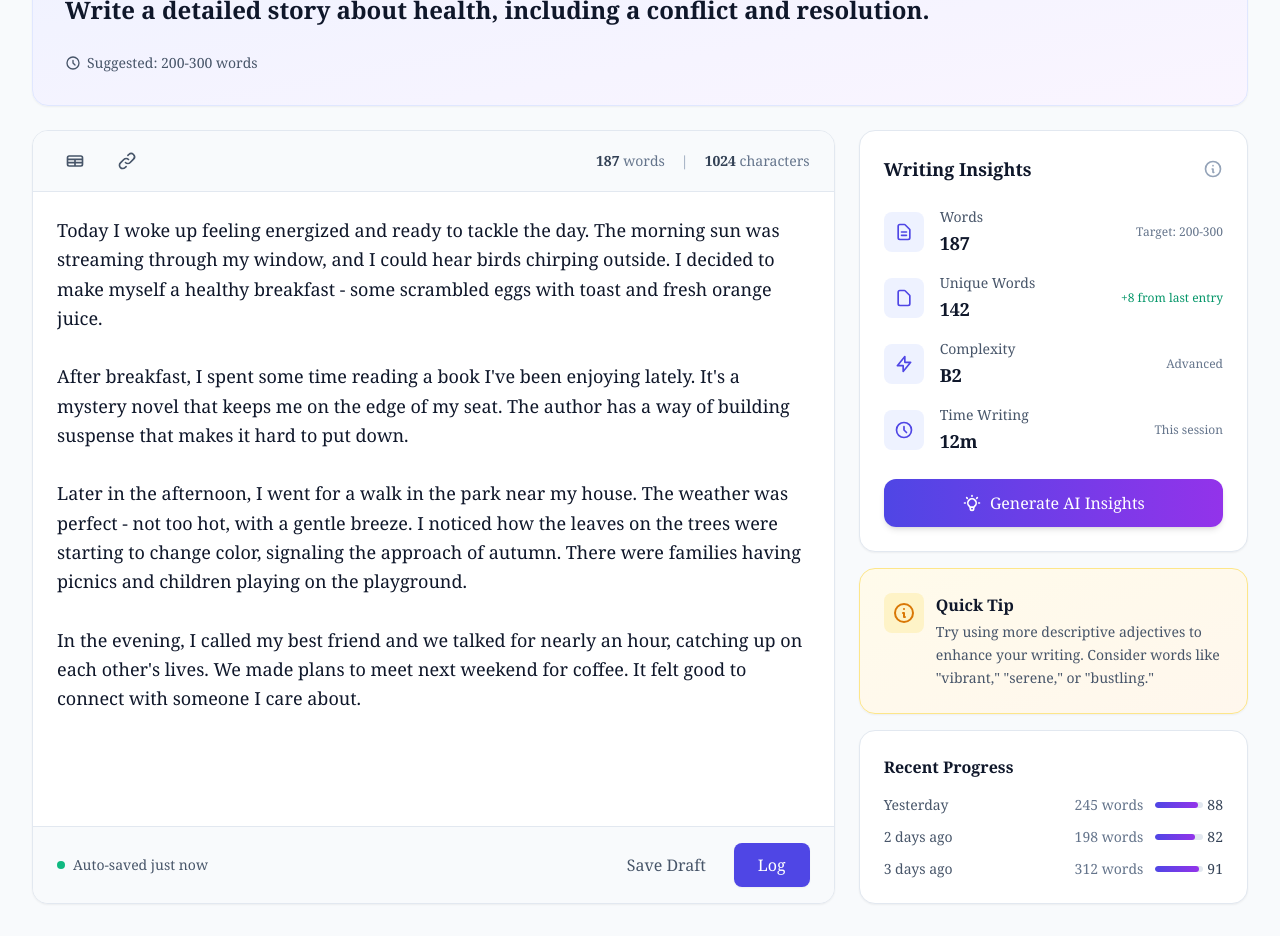
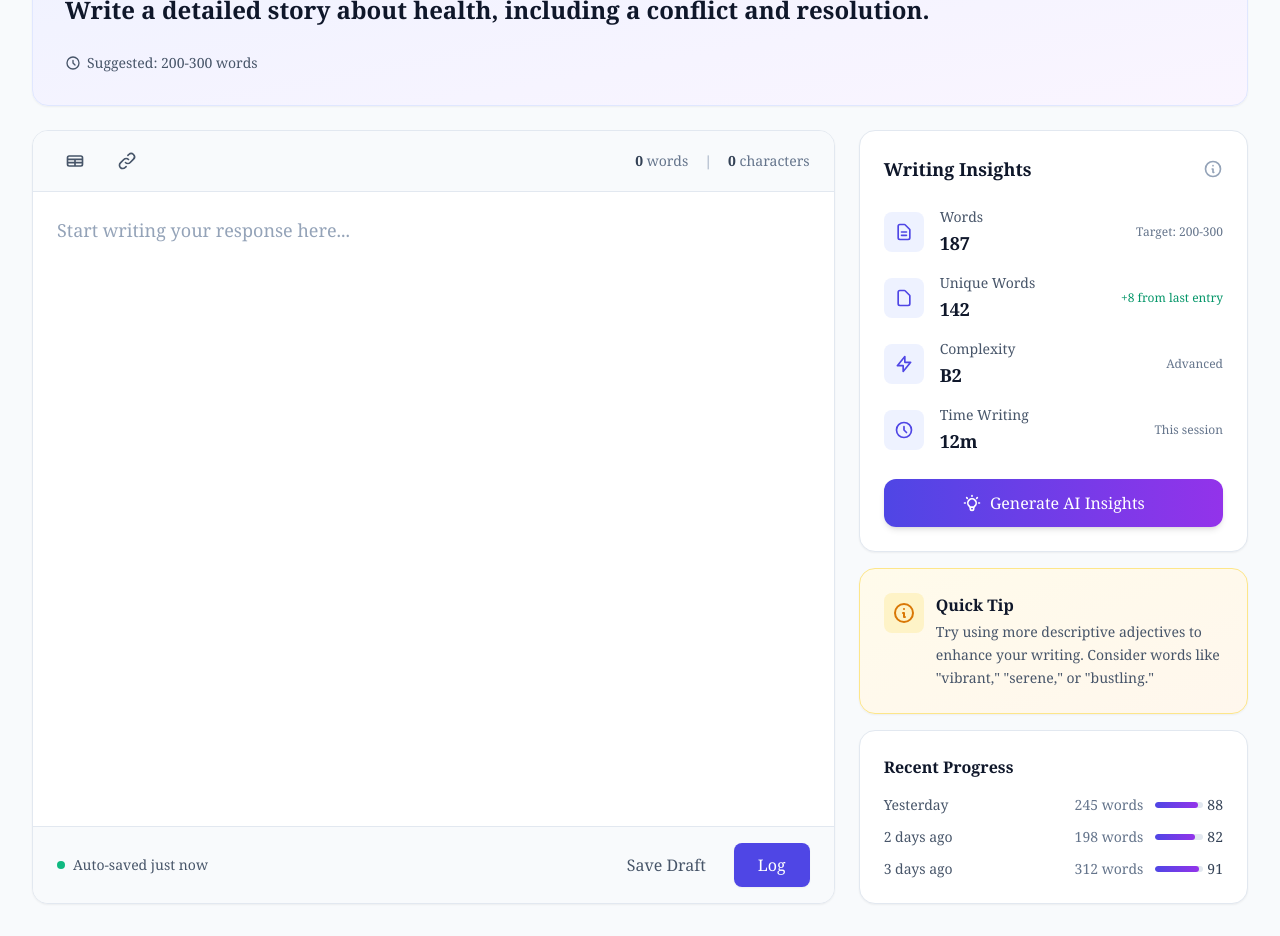
Before and after one commit to idqam/LangScribe-frontend, a Next.js app in the folder frontend/web/: page /write in a window 1280 px wide. Shown: the part 280-1216 px from the top of the page. Built offline with nearby package versions, Linux system fonts and the light colour scheme.

Commit message:
writing store working

```diff
--- /dev/null
+++ b/frontend/web/app/store/WritingStore.tsx
@@ -0,0 +1,40 @@
+import { create } from "zustand";
+import { immer } from "zustand/middleware/immer";
+
+interface WritingPadState {
+  text: string;
+  wordCount: number;
+  charCount: number;
+  sentenceCount: number;
+
+  setText: (text: string) => void;
+  reset: () => void;
+}
+
+export const useWritingPadStore = create<WritingPadState>()(
+  immer((set) => ({
+    text: "",
+    wordCount: 0,
+    charCount: 0,
+    sentenceCount: 0,
+
+    setText: (text) =>
+      set((state) => {
+        state.text = text;
+
+        const trimmed = text.trim();
+
+        state.charCount = text.length;
+        state.wordCount = trimmed ? trimmed.split(/\s+/).length : 0;
+        state.sentenceCount = text.split(/[.!?]+/).filter(Boolean).length;
+      }),
+
+    reset: () =>
+      set((state) => {
+        state.text = "";
+        state.wordCount = 0;
+        state.charCount = 0;
+        state.sentenceCount = 0;
+      }),
+  }))
+);
--- a/frontend/web/app/write/page.tsx
+++ b/frontend/web/app/write/page.tsx
@@ -1,6 +1,7 @@
 import React from "react";
 import { PromptCard } from "@/components/writing/PromptCard";
 import { PromptCardFunc } from "./PromptCardFunc";
+import { WritingPad } from "@/components/writing/WritingPad";
 
 const WritingNavigation = () => {
   return (
@@ -55,89 +56,6 @@ const WritingNavigation = () => {
         </div>
       </div>
     </nav>
-  );
-};
-
-const WritingPad = ({ wordCount, charCount }) => {
-  return (
-    <div className="bg-white rounded-2xl border border-slate-200 shadow-sm overflow-hidden flex flex-col h-full">
-      <div className="border-b border-slate-200 px-6 py-3 bg-slate-50 flex items-center justify-between">
-        <div className="flex items-center gap-4">
-          <button className="p-2 hover:bg-slate-200 rounded-lg transition-colors text-slate-600">
-            <svg
-              className="w-5 h-5"
-              fill="none"
-              stroke="currentColor"
-              viewBox="0 0 24 24"
-            >
-              <path
-                strokeLinecap="round"
-                strokeLinejoin="round"
-                strokeWidth={2}
-                d="M3 10h18M3 14h18m-9-4v8m-7 0h14a2 2 0 002-2V8a2 2 0 00-2-2H5a2 2 0 00-2 2v8a2 2 0 002 2z"
-              />
-            </svg>
-          </button>
-          <button className="p-2 hover:bg-slate-200 rounded-lg transition-colors text-slate-600 font-semibold">
-            <svg
-              className="w-5 h-5"
-              fill="none"
-              stroke="currentColor"
-              viewBox="0 0 24 24"
-            >
-              <path
-                strokeLinecap="round"
-                strokeLinejoin="round"
-                strokeWidth={2}
-                d="M13.828 10.172a4 4 0 00-5.656 0l-4 4a4 4 0 105.656 5.656l1.102-1.101m-.758-4.899a4 4 0 005.656 0l4-4a4 4 0 00-5.656-5.656l-1.1 1.1"
-              />
-            </svg>
-          </button>
-        </div>
-
-        <div className="flex items-center gap-4 text-sm">
-          <span className="text-slate-500">
-            <span className="font-semibold text-slate-700">{wordCount}</span>{" "}
-            words
-          </span>
-          <span className="text-slate-400">|</span>
-          <span className="text-slate-500">
-            <span className="font-semibold text-slate-700">{charCount}</span>{" "}
-            characters
-          </span>
-        </div>
-      </div>
-
-      <div className="flex-1 p-6">
-        <textarea
-          className="w-full h-full resize-none focus:outline-none text-slate-900 text-lg leading-relaxed placeholder:text-slate-400"
-          placeholder="Start writing your response here..."
-          defaultValue="Today I woke up feeling energized and ready to tackle the day. The morning sun was streaming through my window, and I could hear birds chirping outside. I decided to make myself a healthy breakfast - some scrambled eggs with toast and fresh orange juice.
-
-After breakfast, I spent some time reading a book I've been enjoying lately. It's a mystery novel that keeps me on the edge of my seat. The author has a way of building suspense that makes it hard to put down.
-
-Later in the afternoon, I went for a walk in the park near my house. The weather was perfect - not too hot, with a gentle breeze. I noticed how the leaves on the trees were starting to change color, signaling the approach of autumn. There were families having picnics and children playing on the playground.
-
-In the evening, I called my best friend and we talked for nearly an hour, catching up on each other's lives. We made plans to meet next weekend for coffee. It felt good to connect with someone I care about."
-        />
-      </div>
-
-      <div className="border-t border-slate-200 px-6 py-4 bg-slate-50 flex items-center justify-between">
-        <div className="flex items-center gap-2 text-sm">
-          <div className="w-2 h-2 bg-emerald-500 rounded-full"></div>
-          <span className="text-slate-600">Auto-saved just now</span>
-        </div>
-
-        <div className="flex items-center gap-3">
-          <button className="px-4 py-2 text-slate-600 hover:text-slate-900 font-medium transition-colors">
-            Save Draft
-          </button>
-          <button className="px-6 py-2.5 bg-indigo-600 text-white rounded-lg hover:bg-indigo-700 transition-colors font-medium shadow-sm hover:shadow-md flex items-center gap-2">
-            Log
-          </button>
-        </div>
-      </div>
-    </div>
   );
 };
 
@@ -366,7 +284,7 @@ const WritingPage = () => {
 
         <div className="grid lg:grid-cols-3 gap-6">
           <div className="lg:col-span-2 min-h-[600px]">
-            <WritingPad wordCount={187} charCount={1024} />
+            <WritingPad />
           </div>
 
           <div className="lg:col-span-1">
--- a/frontend/web/components/writing/ScribePad.tsx
+++ /dev/null
@@ -1,4 +0,0 @@
-//Context "on save" saved
-export const ScribePad = () => {
-  return <div className="border-2 rounded-sm border-red-500"> hello </div>;
-};
--- /dev/null
+++ b/frontend/web/components/writing/WritingPad.tsx
@@ -0,0 +1,82 @@
+"use client";
+import { useWritingPadStore } from "@/app/store/WritingStore";
+
+export const WritingPad = () => {
+  const { text, wordCount, charCount, sentenceCount, setText } =
+    useWritingPadStore();
+
+  return (
+    <div className="bg-white rounded-2xl border border-slate-200 shadow-sm overflow-hidden flex flex-col h-full">
+      <div className="border-b border-slate-200 px-6 py-3 bg-slate-50 flex items-center justify-between">
+        <div className="flex items-center gap-4">
+          <button className="p-2 hover:bg-slate-200 rounded-lg transition-colors text-slate-600">
+            <svg
+              className="w-5 h-5"
+              fill="none"
+              stroke="currentColor"
+              viewBox="0 0 24 24"
+            >
+              <path
+                strokeLinecap="round"
+                strokeLinejoin="round"
+                strokeWidth={2}
+                d="M3 10h18M3 14h18m-9-4v8m-7 0h14a2 2 0 002-2V8a2 2 0 00-2-2H5a2 2 0 00-2 2v8a2 2 0 002 2z"
+              />
+            </svg>
+          </button>
+          <button className="p-2 hover:bg-slate-200 rounded-lg transition-colors text-slate-600 font-semibold">
+            <svg
+              className="w-5 h-5"
+              fill="none"
+              stroke="currentColor"
+              viewBox="0 0 24 24"
+            >
+              <path
+                strokeLinecap="round"
+                strokeLinejoin="round"
+                strokeWidth={2}
+                d="M13.828 10.172a4 4 0 00-5.656 0l-4 4a4 4 0 105.656 5.656l1.102-1.101m-.758-4.899a4 4 0 005.656 0l4-4a4 4 0 00-5.656-5.656l-1.1 1.1"
+              />
+            </svg>
+          </button>
+        </div>
+
+        <div className="flex items-center gap-4 text-sm">
+          <span className="text-slate-500">
+            <span className="font-semibold text-slate-700">{wordCount}</span>{" "}
+            words
+          </span>
+          <span className="text-slate-400">|</span>
+          <span className="text-slate-500">
+            <span className="font-semibold text-slate-700">{charCount}</span>{" "}
+            characters
+          </span>
+        </div>
+      </div>
+
+      <div className="flex-1 p-6">
+        <textarea
+          className="w-full h-full resize-none focus:outline-none text-slate-900 text-lg leading-relaxed placeholder:text-slate-400"
+          placeholder="Start writing your response here..."
+          onChange={(e) => setText(e.currentTarget.value)}
+        ></textarea>
+      </div>
+
+      <div className="border-t border-slate-200 px-6 py-4 bg-slate-50 flex items-center justify-between">
+        <div className="flex items-center gap-2 text-sm">
+          <div className="w-2 h-2 bg-emerald-500 rounded-full"></div>
+          <span className="text-slate-600">Auto-saved just now</span>
+        </div>
+
+        <div className="flex items-center gap-3">
+          <button className="px-4 py-2 text-slate-600 hover:text-slate-900 font-medium transition-colors">
+            Save Draft
+          </button>
+          <button className="px-6 py-2.5 bg-indigo-600 text-white rounded-lg hover:bg-indigo-700 transition-colors font-medium shadow-sm hover:shadow-md flex items-center gap-2">
+            Log
+          </button>
+        </div>
+      </div>
+    </div>
+  );
+};
--- a/frontend/web/package.json
+++ b/frontend/web/package.json
@@ -20,6 +20,7 @@
     "clsx": "^2.1.1",
     "date-fns": "^3.0.0",
     "framer-motion": "^10.16.0",
+    "immer": "^10.2.0",
     "lucide-react": "^0.303.0",
     "next": "14.0.0",
     "react": "^18",
```
Also changed, not shown: 1 other file (tests, documents, lock files or other folders).
